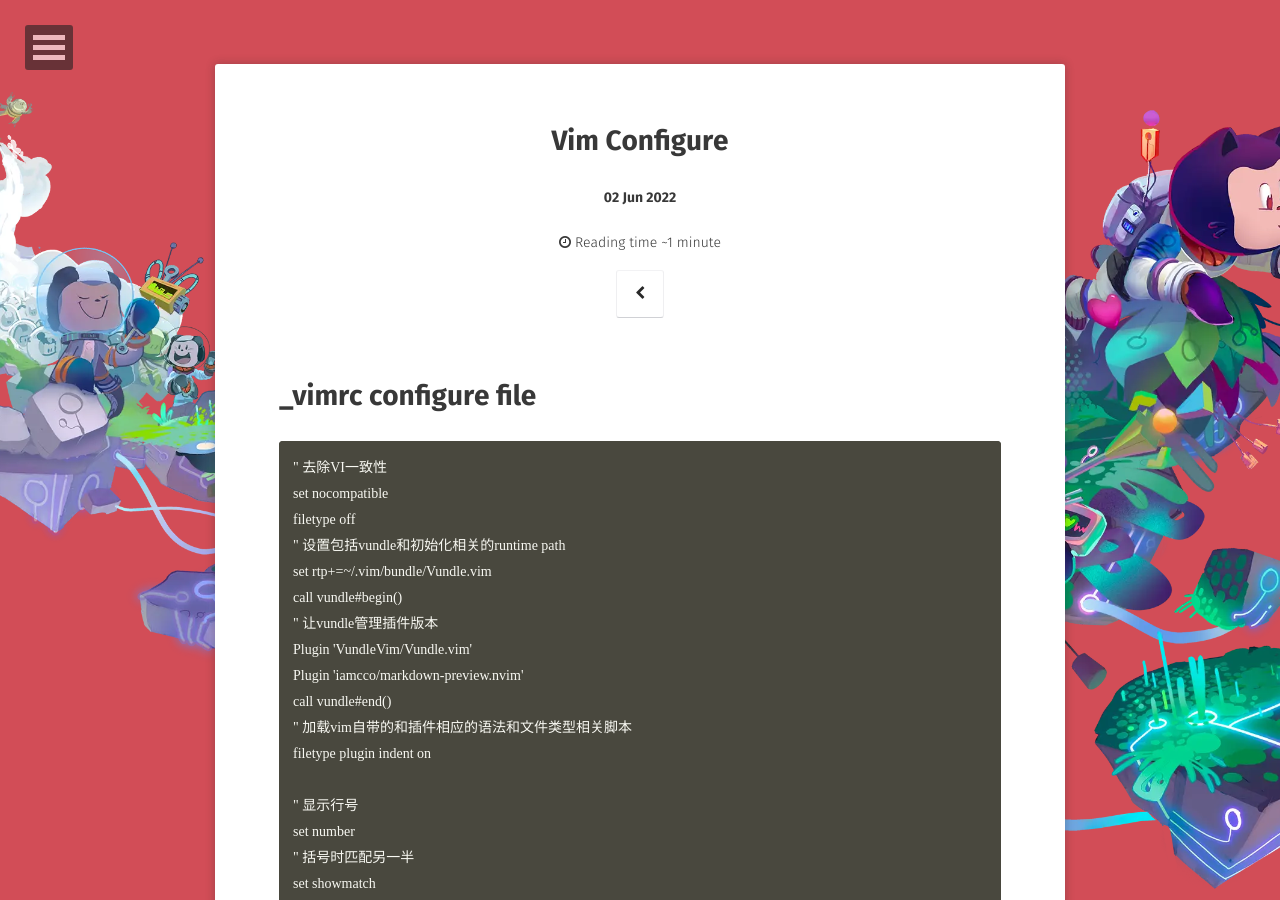
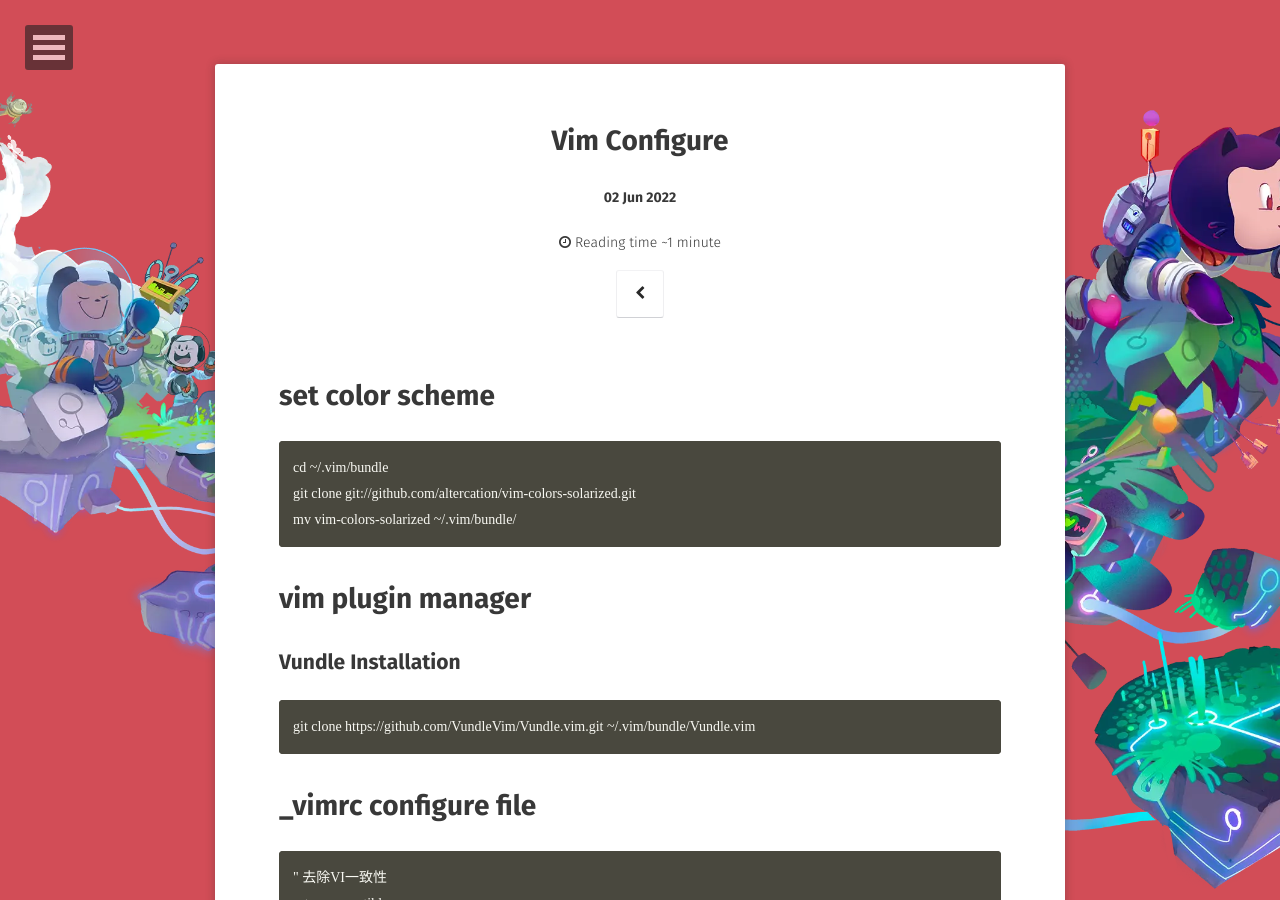
Before and after one commit to WebPavel/WebPavel.github.io, a Jekyll site: the page built from _posts/2022-06-02-Vim Configure.md, in a window 1280 px wide and 900 px high. Built offline with Jekyll 4.4.1, drawn with Linux system fonts in a browser that asks for light colours; some web fonts are replaced; some of the changed text lies outside the part shown.

Commit message:
Update 2022-06-02-Vim Configure.md

````diff
--- a/_posts/2022-06-02-Vim Configure.md
+++ b/_posts/2022-06-02-Vim Configure.md
@@ -7,6 +7,22 @@ tags: [vim]
 comments: false
 ---
 
+
+# set color scheme
+
+```
+cd ~/.vim/bundle
+git clone git://github.com/altercation/vim-colors-solarized.git
+mv vim-colors-solarized ~/.vim/bundle/
+```
+
+# vim plugin manager
+
+## Vundle Installation
+
+```
+git clone https://github.com/VundleVim/Vundle.vim.git ~/.vim/bundle/Vundle.vim
+```
 
 # _vimrc configure file
 
@@ -61,3 +77,9 @@ set guifont=Consolas:h12
 " 设置vim下和外部的复制
 vmap <C-c> "+y
 ```
+
+
+
+# Reference Link
+[Vundle.vim](https://github.com/VundleVim/Vundle.vim)
+[vim-colors-solarized](https://github.com/altercation/vim-colors-solarized)
````
